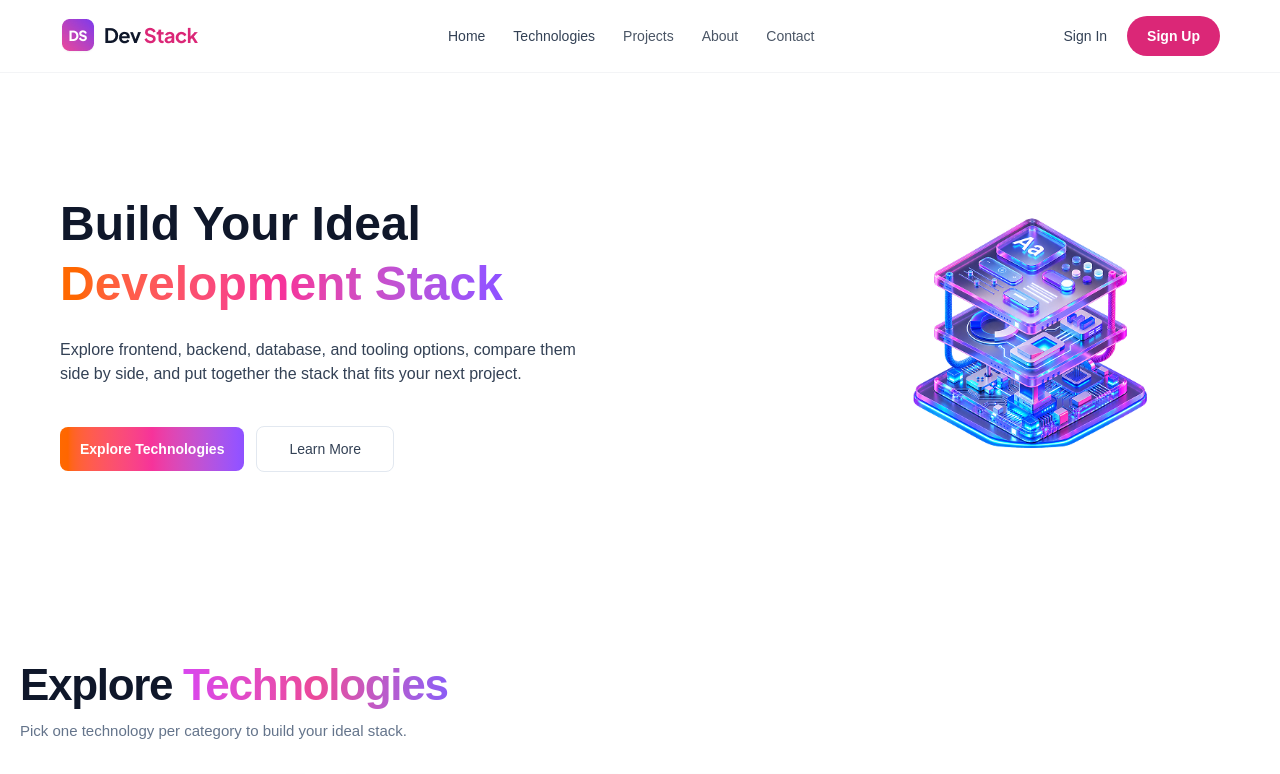
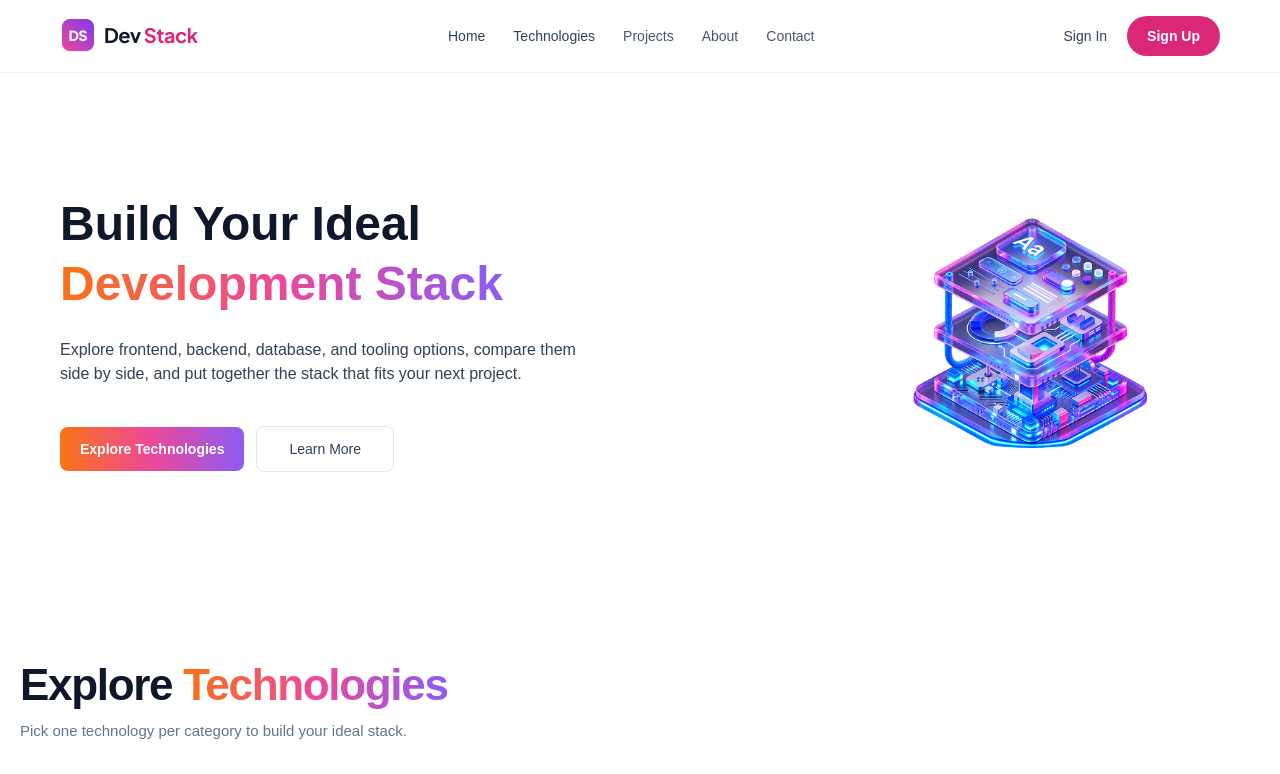
Before and after one commit to tasnia-mahek/dev-stack, a React (Vite) app: page / in a window 1280 px wide. Shown: the top 774 px of the page. Built offline with nearby package versions, Linux system fonts and the light colour scheme.

Commit message:
defined gradient in one place

```diff
--- a/src/components/Hero.tsx
+++ b/src/components/Hero.tsx
@@ -11,7 +11,8 @@ function Hero() {
           <h1 className="text-5xl font-bold leading-tight text-[#0F172A]">
             Build Your Ideal
             <br />
-            <span className="bg-gradient-to-r from-orange-500 via-pink-500 to-violet-500 bg-clip-text text-transparent">
+            <span className="bg-clip-text text-transparent"
+style={{ backgroundImage: "var(--brand-gradient)" }}>
               Development Stack
             </span>
           </h1>
@@ -25,7 +26,8 @@ function Hero() {
           {/* Buttons */}
           <div className="mt-10 flex items-center gap-3">
 
-            <button className="rounded-lg bg-gradient-to-r from-orange-500 via-pink-500 to-violet-500 px-5 py-3 text-sm font-semibold text-white hover:opacity-90">
+            <button className="rounded-lg px-5 py-3 text-sm font-semibold text-white hover:opacity-90"
+style={{ backgroundImage: "var(--brand-gradient)" }}>
               Explore Technologies
             </button>
 
--- a/src/components/Technologies.tsx
+++ b/src/components/Technologies.tsx
@@ -45,9 +45,12 @@ function Technologies() {
       <div className="mb-8 text-left">
         <h2 className="text-4xl font-black leading-tight tracking-[-0.03em] text-[#0F172A] lg:text-[44px]">
           Explore{" "}
-          <span className="bg-gradient-to-r from-[#D946EF] via-[#EC4899] to-[#8B5CF6] bg-clip-text text-transparent">
-            Technologies
-          </span>
+          <span
+  className="bg-clip-text text-transparent"
+  style={{ backgroundImage: "var(--brand-gradient)" }}
+>
+  Technologies
+</span>
         </h2>
 
         <p className="mt-2 text-[15px] font-normal text-[#64748B]">
--- a/src/index.css
+++ b/src/index.css
@@ -7,3 +7,6 @@ body {
   background-color: #ffffff;
   color: #0f172a;
 }
+:root {
+  --brand-gradient: linear-gradient(to right, #f97316, #ec4899, #8b5cf6);
+}
```
